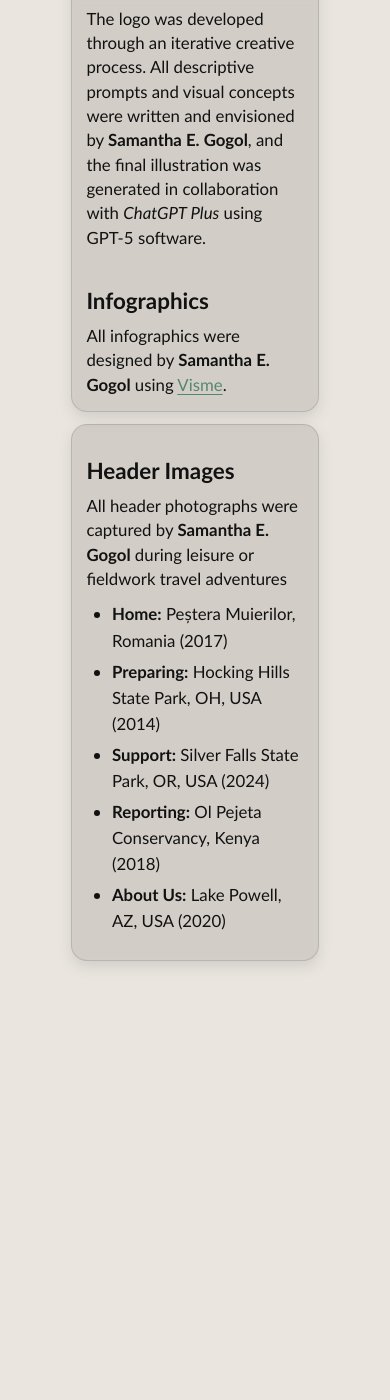
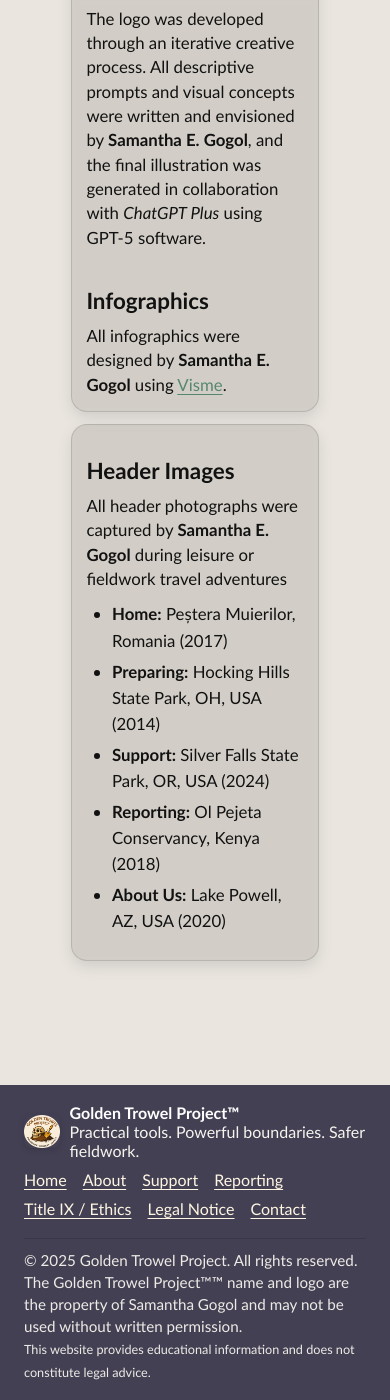
Before and after one commit to AnthroSafetyWarrior/GoldenTrowelProject, a Jekyll site: the page built from _pages/aboutus.html, in a window 390 px wide and 1400 px high, scrolled down 5438 px. Built offline with Jekyll 4.4.1, drawn with Linux system fonts in a browser that asks for light colours; before the commit the page ends 6487 px from its top, so only the background shows below that; some of the changed text lies outside the part shown.

Commit message:
updating name

```diff
--- a/_layouts/default.html
+++ b/_layouts/default.html
@@ -869,6 +869,57 @@ html, body { overflow-x: hidden; }
   }
 }
 
+/* ============== Footer ============== */
+.site-footer{
+  background: var(--slate);
+  color: #f7f4ee;
+  margin-top: clamp(36px, 6vw, 72px);
+  padding: clamp(18px, 3.5vw, 28px) var(--page-pad-inline);
+}
+.site-footer a{
+  color: color-mix(in srgb, #fff 85%, var(--gold));
+  text-decoration-thickness:.08em; text-underline-offset:.18em;
+}
+.site-footer a:hover{ color: var(--gold); }
+
+.footer-inner{
+  width: min(100%, var(--maxw));
+  margin-inline: auto;
+  display: grid;
+  gap: clamp(10px, 2vw, 16px);
+}
+
+.footer-grid{
+  display: grid;
+  grid-template-columns: minmax(0,1fr) auto;
+  gap: clamp(10px, 2vw, 16px);
+  align-items: start;
+}
+@media (max-width:720px){
+  .footer-grid{ grid-template-columns: 1fr; }
+}
+
+.footer-brand{
+  display:flex; align-items:center; gap:.6rem;
+}
+.footer-brand img{
+  width: clamp(36px, 4.5vw, 46px); height:auto; border-radius:8px;
+  box-shadow:0 2px 6px rgba(0,0,0,.15);
+}
+.footer-brand strong{ font-weight:800; color:#fff; }
+
+.footer-links{
+  display:flex; flex-wrap:wrap; gap:.65rem 1rem; justify-content:flex-end;
+}
+@media (max-width:720px){ .footer-links{ justify-content:flex-start; } }
+
+.footer-legal{
+  border-top: 1px solid color-mix(in srgb, #000 14%, transparent);
+  margin-top: clamp(10px, 2vw, 16px);
+  padding-top: clamp(10px, 2vw, 16px);
+  font-size: .95rem; line-height:1.45; opacity:.95;
+}
+
 </style>
 
 </head>
@@ -887,7 +938,7 @@ html, body { overflow-x: hidden; }
       <div class="logo-wrap">
         <img class="site-logo"
              src="{{ '/assets/img/IMG_3241.PNG' | absolute_url }}?v={{ site.time | date: '%s' }}"
-             alt="Logo for the Golden Trowel Project."
+             alt="Logo for the Golden Trowel Project™."
              loading="lazy" decoding="async" fetchpriority="low">
       </div>
       <div class="header-text">
@@ -964,6 +1015,40 @@ html, body { overflow-x: hidden; }
   <main>
     {{ content }}
   </main>
+
+  <footer class="site-footer" role="contentinfo" aria-label="Site footer">
+    <div class="footer-inner">
+      <div class="footer-grid">
+        <div class="footer-brand">
+          <img src="{{ '/assets/img/IMG_3241.PNG' | relative_url }}" alt="" loading="lazy" decoding="async">
+          <div>
+            <strong>Golden Trowel Project™</strong><br>
+            Practical tools. Powerful boundaries. Safer fieldwork.
+          </div>
+        </div>
+
+        <nav class="footer-links" aria-label="Footer links">
+          <a href="{{ '/' | relative_url }}">Home</a>
+          <a href="{{ '/aboutus.html' | relative_url }}">About</a>
+          <a href="{{ '/support.html' | relative_url }}">Support</a>
+          <a href="{{ '/reporting.html' | relative_url }}">Reporting</a>
+          <a href="{{ '/titleIXsupport.html' | relative_url }}">Title IX / Ethics</a>
+          <a href="{{ '/legal.html' | relative_url }}">Legal Notice</a>
+          <a href="mailto:anthrosafetywarrior@gmail.com">Contact</a>
+        </nav>
+      </div>
+
+      <div class="footer-legal">
+        <div>
+          © {{ site.time | date: '%Y' }} Golden Trowel Project. All rights reserved.
+          The Golden Trowel Project<span aria-hidden="true">™</span><span class="sr-only">™</span> name and logo are the property of Samantha Gogol and may not be used without written permission.
+        </div>
+        <div>
+          <small>This website provides educational information and does not constitute legal advice.</small>
+        </div>
+      </div>
+    </div>
+  </footer>
 
   <!-- Tight layout + portal-on-open so flyouts sit over the page -->
 <script>
--- a/_pages/aboutus.html
+++ b/_pages/aboutus.html
@@ -11,7 +11,7 @@ hero_tint: .40
 <!-- 1) Intro – plain background -->
 <section class="section intro">
   <div class="intro-title">
-    <h1><strong>About the Golden Trowel Project</strong></h1>
+    <h1><strong>About the Golden Trowel Project™</strong></h1>
     <br>
     <h2 style="font-weight:600; max-width:70ch;">
       The Golden Trowel Project is a collaborative effort to make fieldwork safer, more ethical, and more inclusive across the sciences and humanities.</h2>
@@ -99,7 +99,7 @@ hero_tint: .40
     to critique academic work that was elegant in theory but disconnected from the messy realities of fieldwork.
     In that sense, the “golden trowel” symbolized prestige and perfectionism — often at the expense of practice and substance.</p>
     <br>
-    <p>The <strong>Golden Trowel Project</strong> reclaims this imagery with a new purpose. For us, the “golden trowel” represents
+    <p>The <strong>Golden Trowel Project™</strong> reclaims this imagery with a new purpose. For us, the “golden trowel” represents
     an aspirational ideal of fieldwork done well — not only rigorous in method, but also rooted in consent, safety, and equity.
     True excellence in research comes not from prestige or flawless theory, but from creating environments where all researchers
     can do their work without harassment, coercion, or harm.</p>
```
